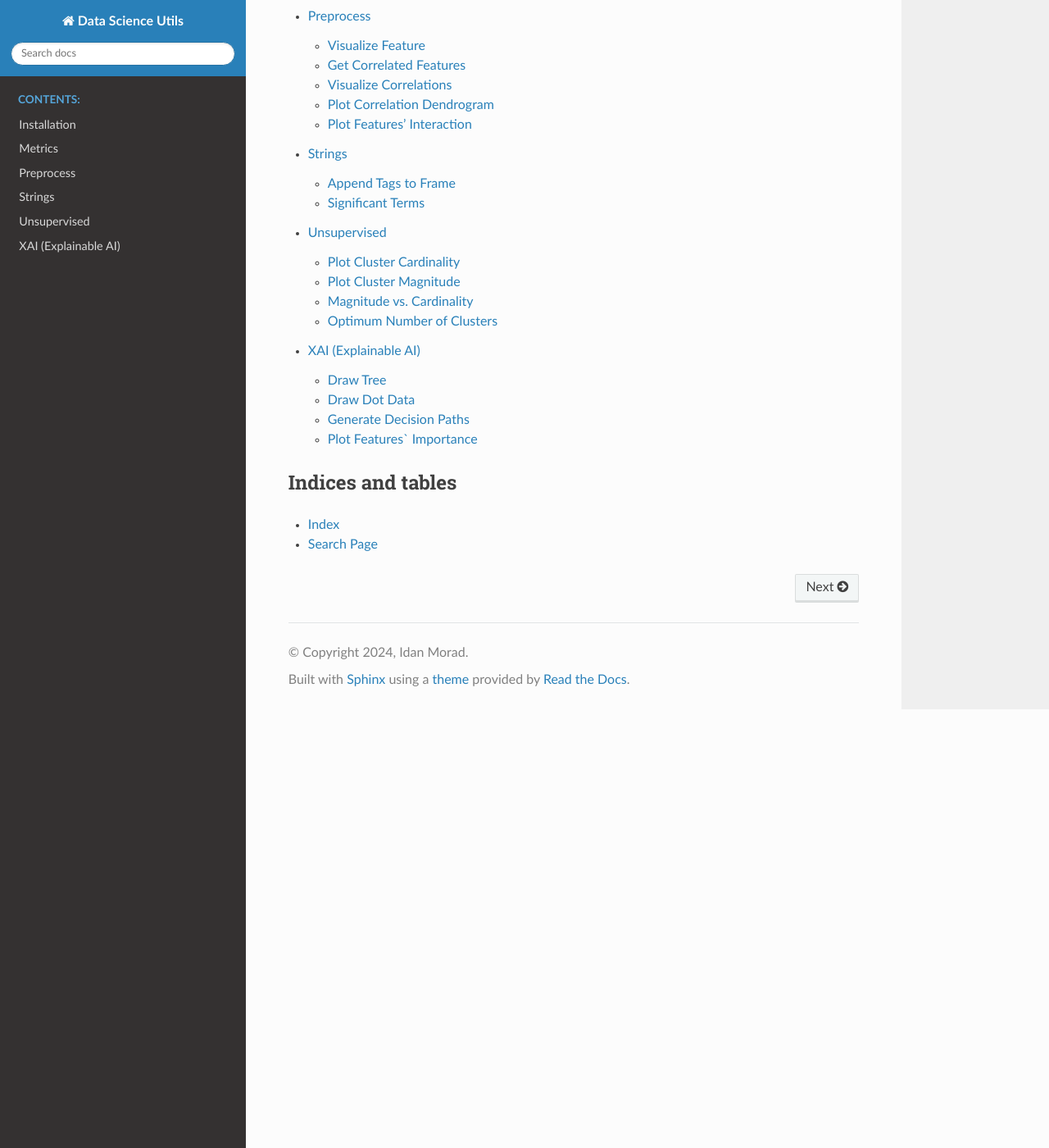
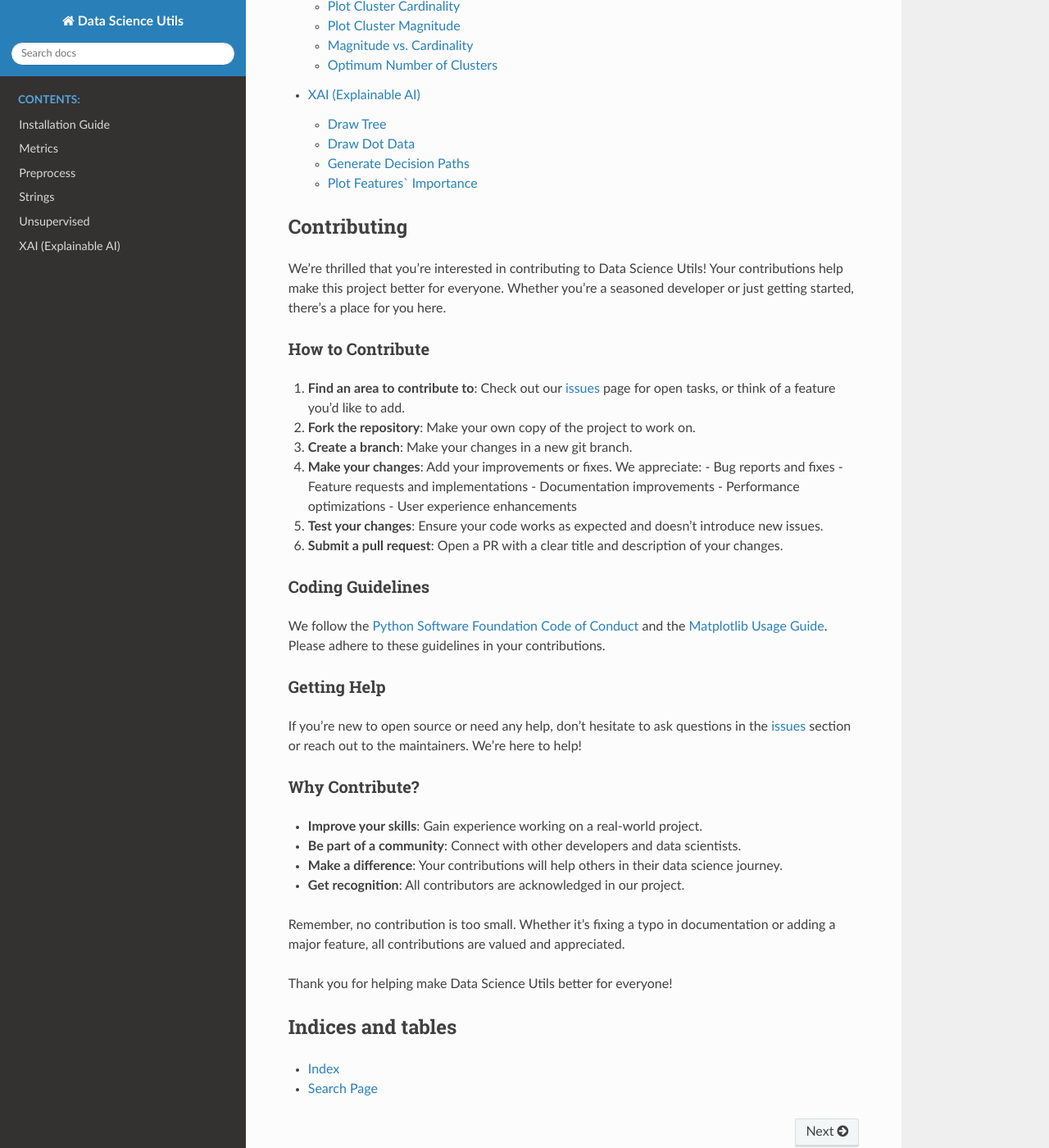
Before and after one commit to idanmoradarthas/DataScienceUtils, a Sphinx documentation site: the page built from docs/source/index.rst, in a window 1280 px wide and 1400 px high, scrolled down 920 px. Shown: the whole window at 82% size. Built offline with Sphinx 7.4.7 and the Read the Docs theme 2.0.0, drawn with Linux system fonts in a browser that asks for light colours; some of the changed text lies outside the part shown.

Commit message:
Update documentation

```diff
--- a/docs/source/index.rst
+++ b/docs/source/index.rst
@@ -2,31 +2,8 @@
 Data Science Utils
 ##################
 
-Data Science Utils extends the Scikit-Learn API and Matplotlib API to provide simple methods that simplify task and
-visualization over data.
-
-************
-Contributing
-************
-Interested in contributing to Data Science Utils? Great! You're welcome,  and we would love to have you. We follow
-the `Python Software Foundation Code of Conduct <http://www.python.org/psf/codeofconduct/>`_ and
-`Matplotlib Usage Guide <https://matplotlib.org/tutorials/introductory/usage.html#coding-styles>`_.
-
-No matter your level of technical skill, you can be helpful. We appreciate bug reports, user testing, feature
-requests, bug fixes, product enhancements, and documentation improvements.
-
-Thank you for your contributions!
-
-***********
-Find a Bug?
-***********
-Check if there’s already an open `issue <https://github.com/idanmoradarthas/DataScienceUtils/issues>`_ on the topic. If
-needed, file an issue.
-
-***********
-Open Source
-***********
-Data Science Utils license is `MIT License <https://opensource.org/licenses/MIT>`_.
+Data Science Utils extends the Scikit-Learn API and Matplotlib API to provide simple methods that simplify tasks and
+visualizations for data science projects.
 
 .. toctree::
    :maxdepth: 2
@@ -39,6 +16,56 @@ Data Science Utils license is `MIT License <https://opensource.org/licenses/MIT>
    unsupervised
    xai
 
+************
+Contributing
+************
+We're thrilled that you're interested in contributing to Data Science Utils! Your contributions help make this project
+better for everyone. Whether you're a seasoned developer or just getting started, there's a place for you here.
+
+How to Contribute
+=================
+1. **Find an area to contribute to**: Check out our `issues <https://github.com/idanmoradarthas/DataScienceUtils/issues>`_
+   page for open tasks, or think of a feature you'd like to add.
+
+2. **Fork the repository**: Make your own copy of the project to work on.
+
+3. **Create a branch**: Make your changes in a new git branch.
+
+4. **Make your changes**: Add your improvements or fixes. We appreciate:
+   - Bug reports and fixes
+   - Feature requests and implementations
+   - Documentation improvements
+   - Performance optimizations
+   - User experience enhancements
+
+5. **Test your changes**: Ensure your code works as expected and doesn't introduce new issues.
+
+6. **Submit a pull request**: Open a PR with a clear title and description of your changes.
+
+Coding Guidelines
+=================
+We follow the `Python Software Foundation Code of Conduct <http://www.python.org/psf/codeofconduct/>`_ and
+the `Matplotlib Usage Guide <https://matplotlib.org/tutorials/introductory/usage.html#coding-styles>`_. Please adhere to
+these guidelines in your contributions.
+
+Getting Help
+============
+If you're new to open source or need any help, don't hesitate to ask questions in
+the `issues <https://github.com/idanmoradarthas/DataScienceUtils/issues>`_ section or reach out to the
+maintainers. We're here to help!
+
+Why Contribute?
+===============
+- **Improve your skills**: Gain experience working on a real-world project.
+- **Be part of a community**: Connect with other developers and data scientists.
+- **Make a difference**: Your contributions will help others in their data science journey.
+- **Get recognition**: All contributors are acknowledged in our project.
+
+Remember, no contribution is too small. Whether it's fixing a typo in documentation or adding a major feature, all
+contributions are valued and appreciated.
+
+Thank you for helping make Data Science Utils better for everyone!
+
 ******************
 Indices and tables
 ******************
--- a/docs/source/installation.rst
+++ b/docs/source/installation.rst
@@ -1,28 +1,56 @@
-############
-Installation
-############
+##################
+Installation Guide
+##################
 .. highlight:: bash
 
-Data Science Utils is compatible with Python 3.8 or later. The simplest way to install Data Science Utils and its
-dependencies is from PyPI with pip, Python's preferred package installer::
+Data Science Utils is compatible with |py_version|. Here are several ways to install the package:
+
+1. Install from PyPI (Recommended)
+==================================
+The simplest way to install Data Science Utils and its dependencies is from PyPI using pip, Python's preferred package
+installer |pypi_version|::
 
     pip install data-science-utils
 
-Note that this package is an active project and routinely publishes new releases with more methods.  In order to
-upgrade Data Science Utils to the latest version, use pip as follows::
+To upgrade Data Science Utils to the latest version, use::
 
     pip install -U data-science-utils
 
-Alternatively you can install from source by cloning the repo and running::
+
+2. Install from Source
+======================
+If you prefer to install from source, you can clone the repository and install |github_release|::
 
     git clone https://github.com/idanmoradarthas/DataScienceUtils.git
     cd DataScienceUtils
     pip install .
 
-Or install using pip from source::
+Alternatively, you can install directly from GitHub using pip::
 
     pip install git+https://github.com/idanmoradarthas/DataScienceUtils.git
 
-If you're using Anaconda, you can install using conda::
+3. Install using Anaconda
+=========================
+If you're using Anaconda, you can install using conda |conda_version|::
 
     conda install idanmorad::data-science-utils
+
+Note on Dependencies
+====================
+
+Data Science Utils has several dependencies, including numpy, pandas, matplotlib, plotly and scikit-learn. These will be
+automatically installed when you install the package using the methods above.
+
+Staying Updated
+===============
+
+Data Science Utils is an active project that routinely publishes new releases with additional methods and improvements.
+We recommend periodically checking for updates to access the latest features and bug fixes.
+
+If you encounter any issues during installation, please check our
+GitHub `issues <https://github.com/idanmoradarthas/DataScienceUtils/issues>`_ page or open a new issue for assistance.
+
+.. |py_version| image:: https://img.shields.io/pypi/pyversions/data-science-utils
+.. |pypi_version| image:: https://badge.fury.io/py/data-science-utils.svg
+.. |github_release| image:: https://img.shields.io/github/v/release/idanmoradarthas/DataScienceUtils
+.. |conda_version| image:: https://anaconda.org/idanmorad/data-science-utils/badges/version.svg
```
Also changed, not shown: README.md (+23 -22 lines).
